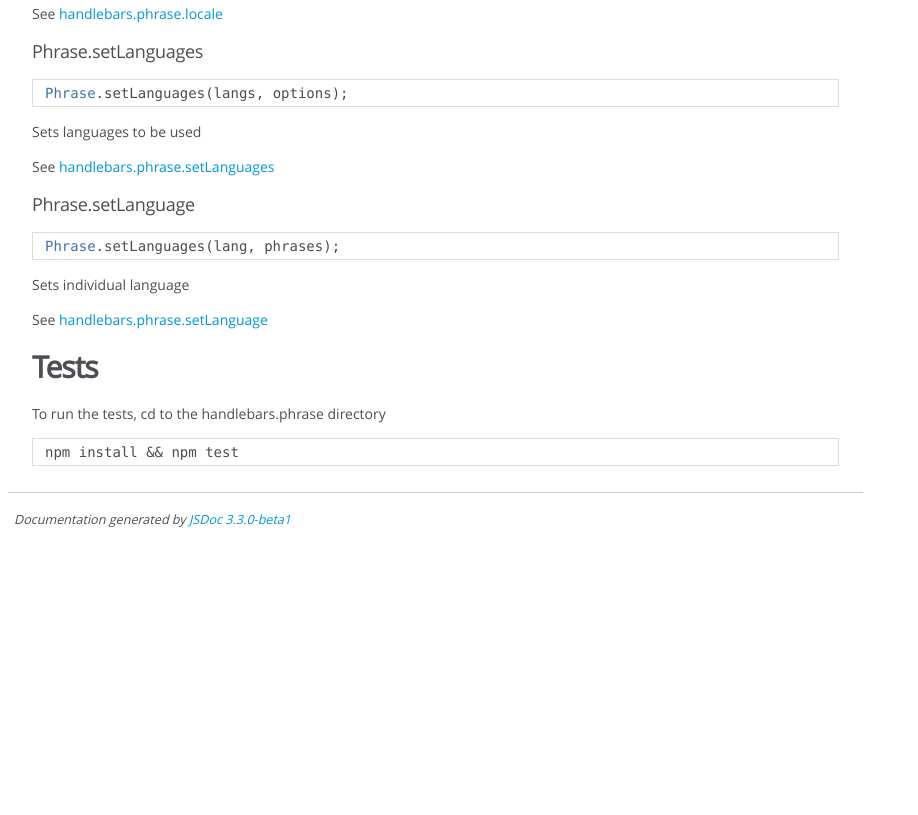
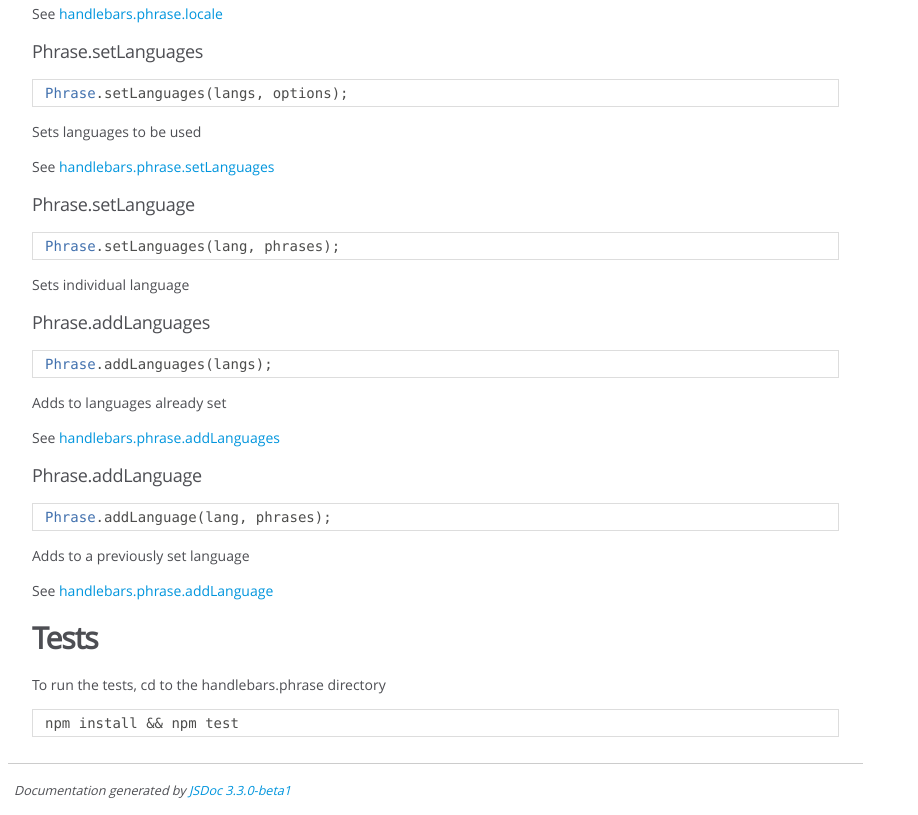
Before and after one commit to solidgoldpig/handlebars.phrase, a plain HTML site: page index.html in a window 1280 px wide. Shown: the part 2427-3242 px from the top of the page, without its empty margins (0-918 px from the left). Before the commit the page ends 2971 px from the top, so only its background shows below. Drawn offline with Linux system fonts and the light colour scheme.

Commit message:
Regenerated to capture addLanguage(s)

```diff
--- a/index.html
+++ b/index.html
@@ -83,7 +83,10 @@
 <h4>Phrase.setLanguages</h4><pre class="prettyprint source"><code>Phrase.setLanguages(langs, options);</code></pre><p>Sets languages to be used</p>
 <p>See <a href="module-handlebars%2525phrase.html#.setLanguages">handlebars.phrase.setLanguages</a></p>
 <h4>Phrase.setLanguage</h4><pre class="prettyprint source"><code>Phrase.setLanguages(lang, phrases);</code></pre><p>Sets individual language</p>
-<p>See <a href="module-handlebars%2525phrase.html#.setLanguage">handlebars.phrase.setLanguage</a></p>
+<h4>Phrase.addLanguages</h4><pre class="prettyprint source"><code>Phrase.addLanguages(langs);</code></pre><p>Adds to languages already set</p>
+<p>See <a href="module-handlebars%2525phrase.html#.addLanguages">handlebars.phrase.addLanguages</a></p>
+<h4>Phrase.addLanguage</h4><pre class="prettyprint source"><code>Phrase.addLanguage(lang, phrases);</code></pre><p>Adds to a previously set language</p>
+<p>See <a href="module-handlebars%2525phrase.html#.addLanguage">handlebars.phrase.addLanguage</a></p>
 <h3>Tests</h3><p>To run the tests, cd to the handlebars.phrase directory</p>
 <pre class="prettyprint source"><code>npm install && npm test</code></pre></article>
     </section>
```
